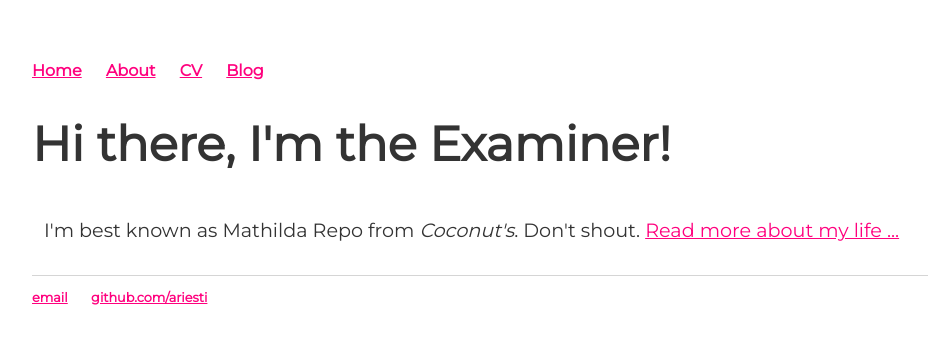
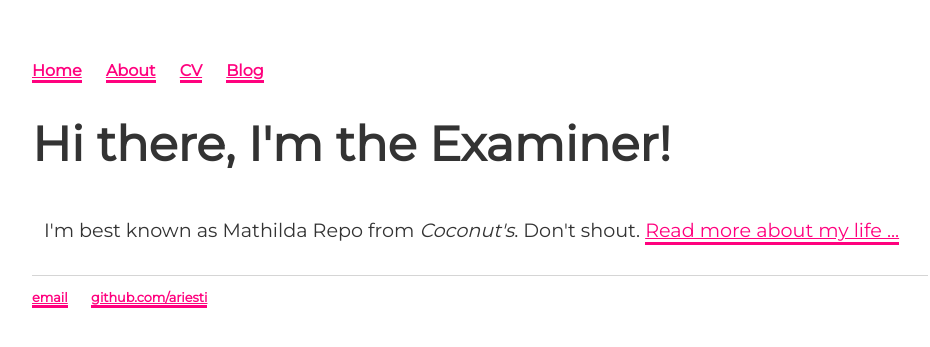
Before and after one commit to ariesti/ariesti.github.io, a Jekyll site: the page built from index.html, in a window 1280 px wide. Shown: the top 347 px of the page, without its empty margins (160-1090 px from the left). Built offline with Jekyll 4.4.1, drawn with Linux system fonts in a browser that asks for light colours.

Commit message:
Update main.css

```diff
--- a/css/main.css
+++ b/css/main.css
@@ -1,6 +1,6 @@
 body { font-family: Montserrat, Helvetica Neue, sans-serif; margin: 60px auto; width: 70%; color: #333; overflow: auto; }
 
-a { text-decoration: underline; color: #ff017e; border bottom: 3px solid #ff017e; }
+a { text-decoration: underline; color: #ff017e; border-bottom: 3px solid #ff017e; }
 a:hover { color: #ff017e; }
 
 p { font-size: 1.2em; line-height: 1.4em; padding: 12px; box-sizing: border-box; color: #333; overflow: auto; }
```
